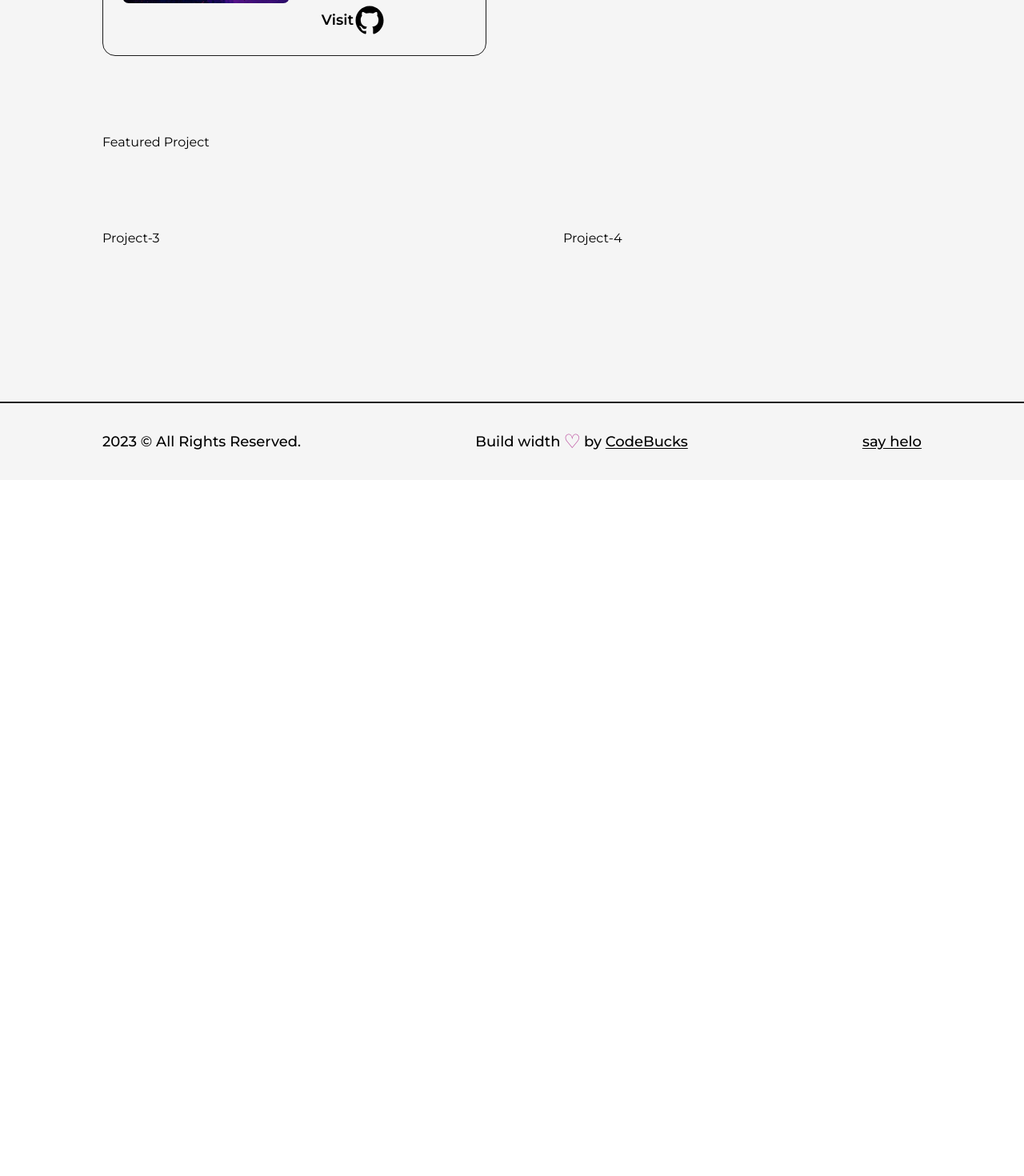
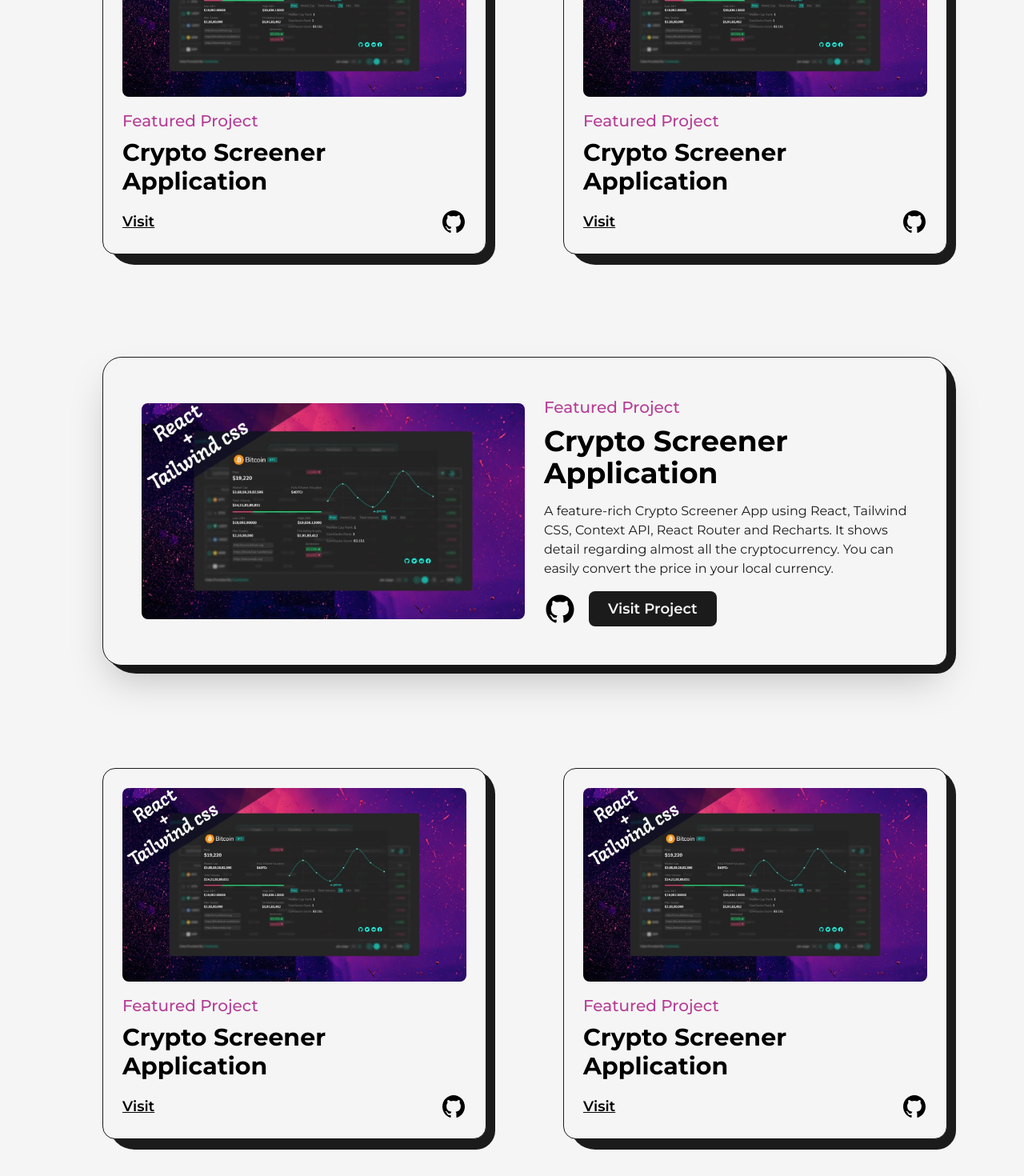
Before and after one commit to furkanozcelik01/Next.js-Portfolio, a Next.js app: page /projects in a window 1280 px wide. Shown: the part 1180-2650 px from the top of the page at 80% size. Before the commit the page ends 1780 px from the top, so only its background shows below. Built offline with nearby package versions, Linux system fonts and the light colour scheme.

Commit message:
articles düzelem

```diff
--- a/src/components/AnimatedText.js
+++ b/src/components/AnimatedText.js
@@ -31,8 +31,7 @@
 
 const AnimatedText = ({text, className=""}) => {
     return (
-        <div className='w-full mx-auto py-2 flex items-center
-        justify-center text-center overflow-hidden
+        <div className='w-full mx-auto py-2 flex items-center justify-center text-center overflow-hidden
         '>
             <motion.h1 className={`inline-block w-full text-dark
             font-bold capitalize text-8xl ${className}`}
--- a/src/components/Footer.js
+++ b/src/components/Footer.js
@@ -12,7 +12,7 @@
                 <span>{ new Date().getFullYear()} &copy;
                 All Rights Reserved.</span>
                 <div className='flex items-center'>
-                Build width<span className='text-primary
+                Build with<span className='text-primary
                 text-2xl px-1'>&#9825;</span>
                 by&nbsp;<Link href="https://devdreaming.com"
                 className='underline underline-offset-2
@@ -20,7 +20,7 @@
                 </div>
                 <Link href="https://devdreaming.com"
                 className='underline underline-offset-2
-                ' target={"_blank"}> say helo</Link>
+                ' target={"_blank"}> Say Hello</Link>
             </Layout>
         </footer>
     )
--- a/src/components/NavBar.js
+++ b/src/components/NavBar.js
@@ -29,8 +29,8 @@
          <nav>
            <CustomLink href="/" title="Home"className='mr-4'/>
            <CustomLink href="/about"title="About"className='mx-4'/>
-           <CustomLink href="/projects"title="Projects"className='mr-4'/>
-           <CustomLink href="/articles"title="Arcicles"className='ml-4'/>
+           <CustomLink href="/projects"title="Projects"className='mx-4'/>
+           <CustomLink href="/articles"title="Articles"className='ml-4'/>
 
         </nav>
 
--- /dev/null
+++ b/src/pages/articles.js
@@ -0,0 +1,65 @@
+import React from "react";
+import Head from "next/head";
+import Layout from "@/components/Layout";
+import AnimatedText from "@/components/AnimatedText";
+import Link from "next/link";
+import Image from "next/image";
+import article1 from "../../public/images/articles/pagination component in Reactjs.jpg";
+
+const FeaturedArticle = ({ img, title, time, summary, link }) => {
+
+    return (
+        <li className='col-span-1 w-full p-4 bg-light border border-solid border-dark rounded-2xl'>
+            <Link
+                href={link}
+                target="_blank"
+                className="w-full cursor-pointer overflow-hidden rounded-lg"
+            >
+                <Image src={img} alt={title} className="w-full h-auto" />
+            </Link >
+            <Link href={link} target="-blank">
+                <h2 className='capitalize text-2xl font-bold my-2'>{title}</h2>
+            </Link>
+            <p className='text-sm mb-2'>{summary}</p>
+            <span className='text-primary font-semibold'>{time}</span>
+        </li>
+    )
+}
+
+const articles = () => {
+    return (
+        <>
+            <Head>
+                <title>CodeBucks | Artciles Page</title>
+                <meta name="description" content="any description" />
+            </Head>
+            <main className='w-full mb-16 flex flex-col items-center
+      justify-center overflow-hidden'>
+                <Layout className="pt-16">
+                    <AnimatedText text="Words Can Change The World! "
+                        className='mb-16' />
+                    <ul className='grid grid-col-2 gap-16'>
+                        <FeaturedArticle
+                            title="Build A Custom Pagination Component In Reactjs From Scratch"
+                            summary="Learn how to build a custom pagination component in ReactJS from scratch.
+                Follow this step-by-step guide to integrate Pagination component in your ReactJS project."
+                            time="9 min read"
+                            link="/"
+                            img={article1}
+                        />
+                        <FeaturedArticle
+                            title="Build A Custom Pagination Component In Reactjs From Scratch"
+                            summary="Learn how to build a custom pagination component in ReactJS from scratch.
+                Follow this step-by-step guide to integrate Pagination component in your ReactJS project."
+                            time="9 min read"
+                            link="/"
+                            img={article1}
+                        />
+                    </ul>
+                </Layout>
+            </main>
+        </>
+    )
+}
+
+export default articles
--- a/src/pages/index.js
+++ b/src/pages/index.js
@@ -24,8 +24,7 @@
             </div>
             <div className='w-1/2 flex flex-col items-center
              self-center'>
-              <AnimatedText text="Turning Vision Into Reality
-              With Code And Design."
+              <AnimatedText text="Turning Vision Into Reality With Code And Design."
                className='!text-6xl !text-left' />
               <p className='my-4 text-base font-medium'>
               As a skilled full-stack developer, I am
--- a/src/pages/projects.js
+++ b/src/pages/projects.js
@@ -12,10 +12,14 @@
 const FeaturedProject = ({ type, title, summary, img, link, github }) => {
 
     return (
-        <article className='w-full flex items-center justify-between
-        rounded-3xl border-solid border-dark bg-light shadow-2xl p-12'>
-
-            <Link href={link} target="_blank"
+        <article className='w-full flex items-center justify-between relative rounded-br-2xl
+        rounded-3xl border border-solid border-dark bg-light shadow-2xl p-12'>
+            <div className='absolute top-0 -right-3 -z-10 w-[101%] h-[103%] rounded-[2.5rem] bg-dark
+            rounded-br-3xl
+            '/>
+            <Link
+            href={link}
+            target="_blank"
                 className="w-1/2 cursor-pointer overflow-hidden rounded-lg"
             >
                 <Image src={img} alt={title} className="w-full h-auto" />
@@ -40,28 +44,31 @@
 
 const Project = ({ title, type, img, link, github }) => {
     return (
-        <article className="w-full flex items-center justify-center rounded-2xl
+        <article className="w-full flex flex-col items-center justify-center rounded-2xl
         border border-solid border-dark bg-light p-6 relative
         ">
+             <div className='absolute top-0 -right-3 -z-10 w-[101%] h-[103%] rounded-[2rem] bg-dark
+            rounded-br-3xl
+            '/>
             <Link href={link} target="_blank"
                 className="w-full cursor-pointer overflow-hidden rounded-lg"
             >
                 <Image src={img} alt={title} className="w-full h-auto" />
             </Link>
 
-            <div className='w-full flex flex-col items-start justify-between pl-6'>
+            <div className='w-full flex flex-col items-start justify-between mt-4'>
                 <span className='text-primary font-medium text-xl'>{type}</span>
                 <Link href={link} target="_blank" className='hover:underline underline-offset-2'>
                     <h2 className='my-2 w-full text-left text-3xl font-bold'>{title}</h2>
                 </Link>
-                <div className='mt-2 flex items-center justify-between'>
+                <div className='w-full mt-2 flex items-center justify-between'>
                 <Link
                     href={link}
                     target="_blank"
-                    className='ml-4 text-lg font-semibold'
+                    className='text-lg font-semibold underline'
                     >Visit </Link>
                     <Link
-                    href={github} target="_blank" className='w-10'>
+                    href={github} target="_blank" className='w-8'>
                     <GithubIcon />{" "}
                     </Link>
 
@@ -84,7 +91,7 @@
                     <AnimatedText text="Imagination Trumps Knowledge!"
                         className='mb-16'
                     />
-                    <div className='grid grid-cols-12 gap-24'>
+                    <div className='grid grid-cols-12 gap-24 gap-y-32'>
                         <div className='col-span-12'>
                             <FeaturedProject
                                 title="Crypto Screener Application"
@@ -112,16 +119,55 @@
 
                             />                        </div>
                         <div className='col-span-6'>
-                            Project-2
+                        <Project
+                                title="Crypto Screener Application"
+                                img={project1}
+                                summary="A feature-rich Crypto Screener App using React, Tailwind CSS, Context API, React Router and Recharts.
+It shows detail regarding almost all the cryptocurrency. You can easily convert the price in your
+local currency."
+                                link="/"
+                                github="/"
+                                type="Featured Project"
+
+                            />
                         </div>
                         <div className='col-span-12'>
-                            Featured Project
+                        <FeaturedProject
+                                title="Crypto Screener Application"
+                                img={project1}
+                                summary="A feature-rich Crypto Screener App using React, Tailwind CSS, Context API, React Router and Recharts.
+It shows detail regarding almost all the cryptocurrency. You can easily convert the price in your
+local currency."
+                                link="/"
+                                github="/"
+                                type="Featured Project"
+
+                            />                        </div>
+                        <div className='col-span-6'>
+                        <Project
+                                title="Crypto Screener Application"
+                                img={project1}
+                                summary="A feature-rich Crypto Screener App using React, Tailwind CSS, Context API, React Router and Recharts.
+It shows detail regarding almost all the cryptocurrency. You can easily convert the price in your
+local currency."
+                                link="/"
+                                github="/"
+                                type="Featured Project"
+
+                            />
                         </div>
                         <div className='col-span-6'>
-                            Project-3
-                        </div>
-                        <div className='col-span-6'>
-                            Project-4
+                        <Project
+                                title="Crypto Screener Application"
+                                img={project1}
+                                summary="A feature-rich Crypto Screener App using React, Tailwind CSS, Context API, React Router and Recharts.
+It shows detail regarding almost all the cryptocurrency. You can easily convert the price in your
+local currency."
+                                link="/"
+                                github="/"
+                                type="Featured Project"
+
+                            />
                         </div>
                     </div>
                 </Layout>
```
